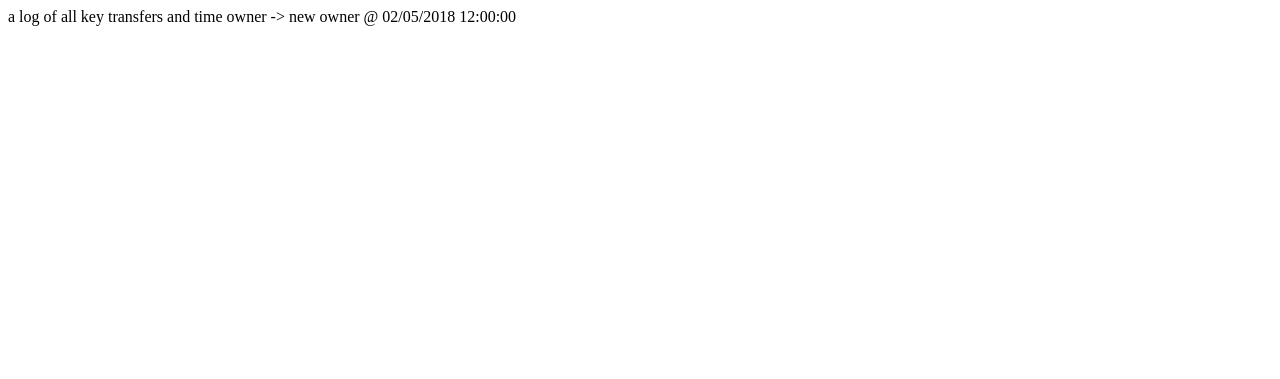
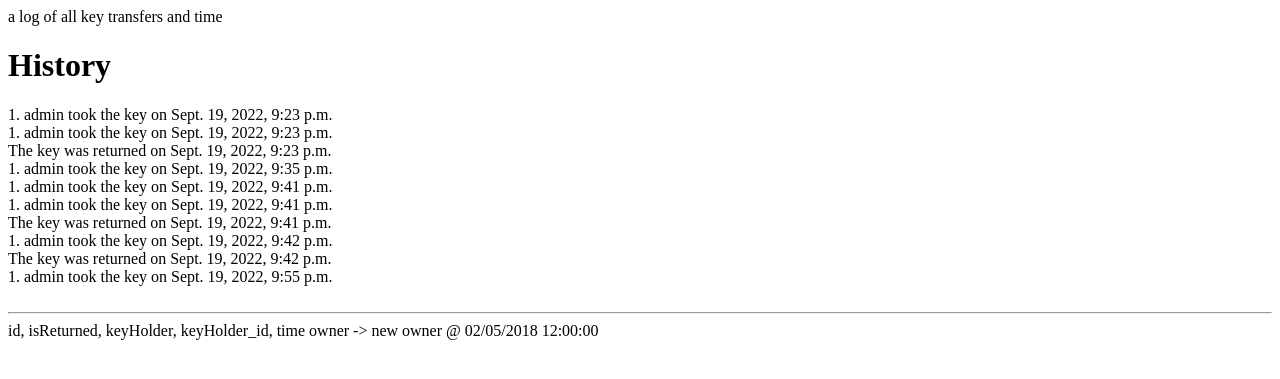
Before and after one commit to Thomas-More-Digital-Innovation/2223-DI-010-Kiwi, a Django app: template keyTracker/templates/keyTracker/history.html in a window 1280 px wide. Shown: the top 379 px of the page. Run offline with Django 4.2, Linux system fonts and the light colour scheme; the template is opened without the code that fills it: values that come from a table or form of the project are taken from there, others are empty; data comes from the database, SQL or seed files in the repository; both versions use the stored data as it was after the commit.

Commit message:
MVP done

```diff
--- a/keyTracker/templates/keyTracker/history.html
+++ b/keyTracker/templates/keyTracker/history.html
@@ -1,3 +1,17 @@
 a log of all key transfers and time
 
+
+
+<h1>History</h1>
+{% for key in keys %}
+<div>
+    {% if not key.isReturned %}
+    {{ key.keyHolder_id }}. {{ key.keyHolder }} took the key on {{ key.time }}</div>
+    {% else %}
+    The key was returned on {{ key.time }}</div>
+    {% endif %}
+{% endfor %}
+<br>
+<hr>
+id, isReturned, keyHolder, keyHolder_id, time
 owner -> new owner @ 02/05/2018 12:00:00
--- a/keyTracker/templates/keyTracker/homepage.html
+++ b/keyTracker/templates/keyTracker/homepage.html
@@ -1,6 +1,7 @@
 <div><a href="login">login</a></div>
 <div><a href="register">register</a></div>
 <div><a href="logout">logout</a></div>
+<div><a href="history">history</a></div>
 <div></div>
 <hr>
 <h1>This is the homepage</h1>
@@ -10,7 +11,7 @@
 <br>
 <br>
 {% if lastKeyHolder %}
-<div>'{{lastKeyHolder}} has the key</div>
+<div>{{lastKeyHolder}} has the key</div>
 {% else %}
 <div>key is returned</div>
 {% endif %}
--- a/keyTracker/urls.py
+++ b/keyTracker/urls.py
@@ -23,4 +23,5 @@ urlpatterns = [
     path("register/", views.register, name="register"),
     path("logout/", views.logout_request, name="logout"),
     path("login/", views.login_request, name="login"),
+    path("history/", views.history, name="history"),
 ]
```
Also changed, not shown: keyTracker/views.py (+9 -0 lines), db.sqlite3.
